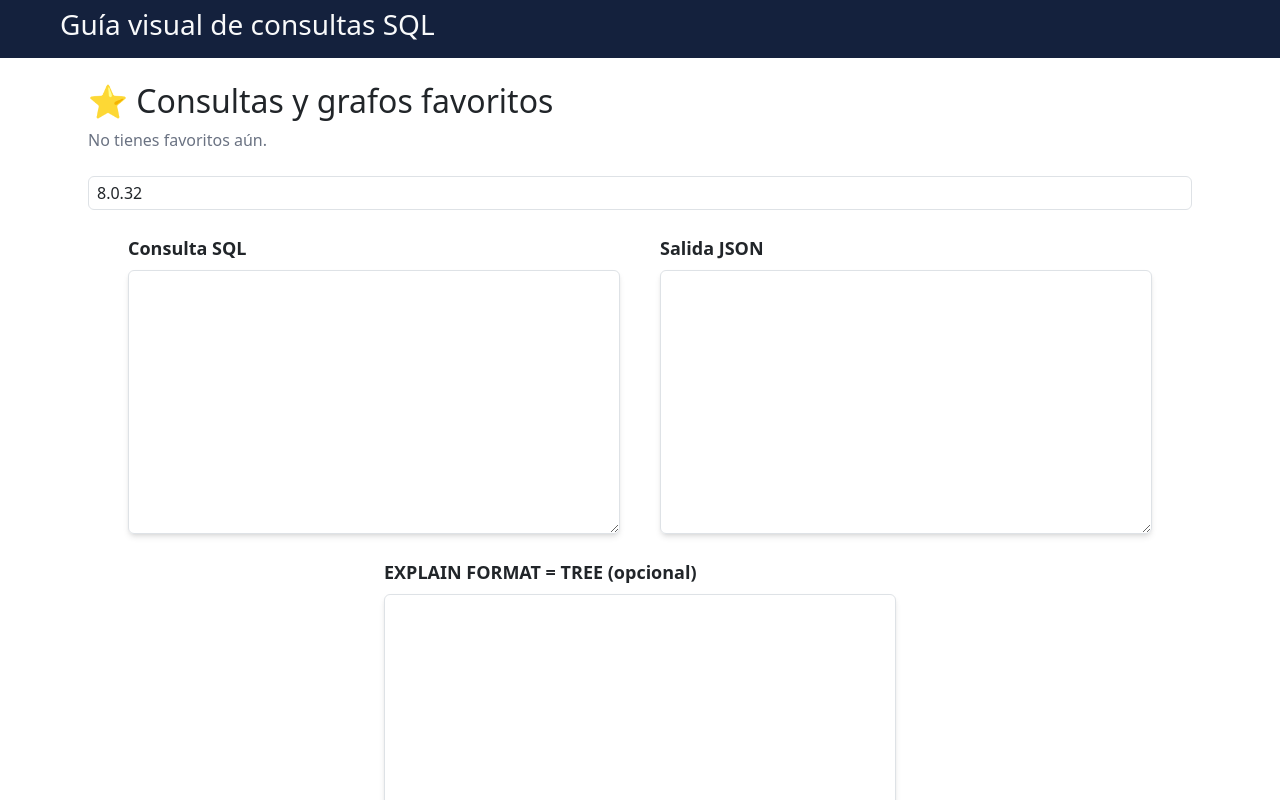
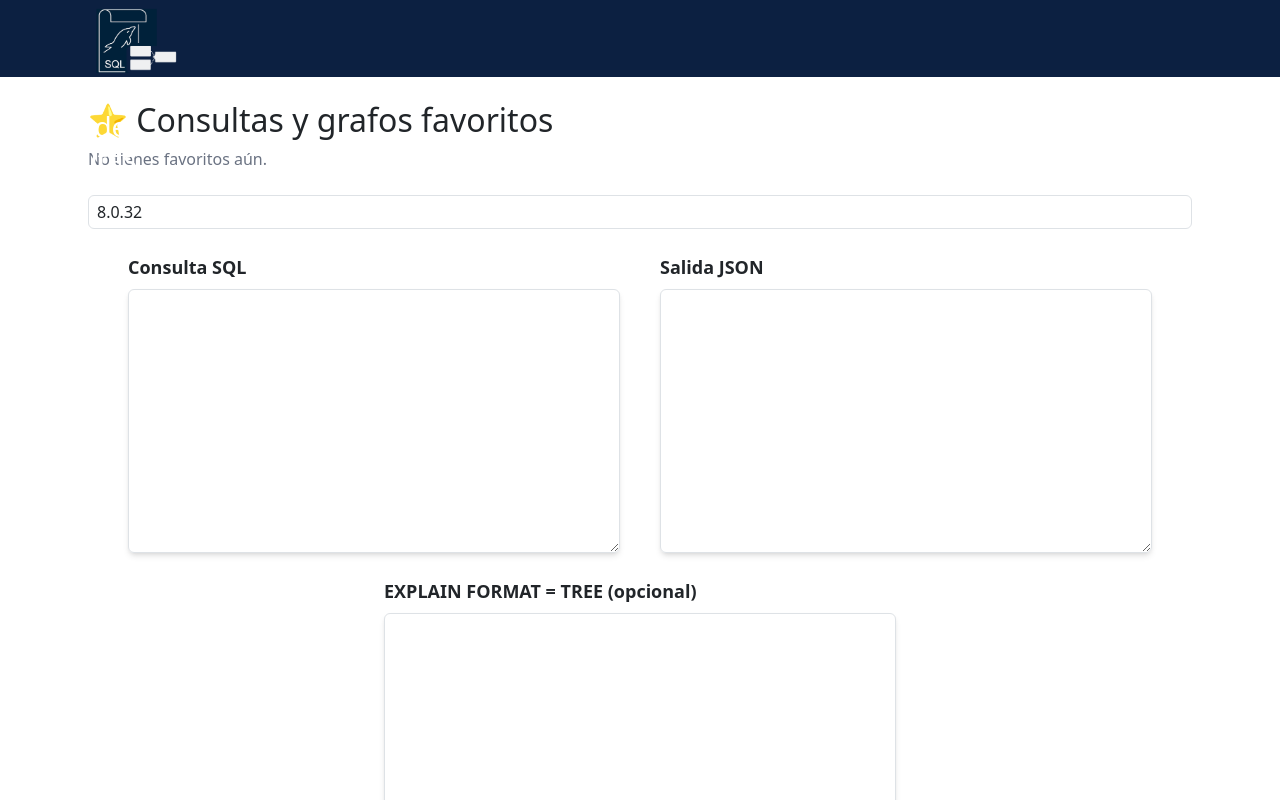
Before and after one commit to jairordtgz/ProyectoAdmisionesKokoa, a React (Vite) app: page / in a window 1280 px wide. Shown: the top 800 px of the page. Built offline with nearby package versions, Linux system fonts and the light colour scheme.

Commit message:
agregando imagen a nabvar y pestaña

```diff
--- a/index.html
+++ b/index.html
@@ -2,9 +2,9 @@
 <html lang="en">
   <head>
     <meta charset="UTF-8" />
-    <link rel="icon" type="image/svg+xml" href="/vite.svg" />
+    <link rel="icon" type="image/svg+xml" href="/JsonAGrafo.png"/>
     <meta name="viewport" content="width=device-width, initial-scale=1.0" />
-    <title>Graph explains MySQL queries</title>
+    <title>SQL Visual Explain</title>
     <link href="https://cdn.jsdelivr.net/npm/bootstrap@5.3.7/dist/css/bootstrap.min.css" rel="stylesheet" integrity="sha384-LN+7fdVzj6u52u30Kp6M/trliBMCMKTyK833zpbD+pXdCLuTusPj697FH4R/5mcr" crossorigin="anonymous">
   </head>
   <body>
--- a/src/App.jsx
+++ b/src/App.jsx
@@ -23,6 +23,7 @@ function App() {
     const exists = favorites.some(
       fav => fav.query === query && fav.url === urlResult
     );
+
     if (!exists) {
       setFavorites([...favorites, { query, url: urlResult }]);
     }
@@ -60,7 +61,7 @@ function App() {
 
         <div className="flex flex-col items-center my-6">
           <button
-            className="bg-[#14213d] text-white px-10 py-3 border rounded shadow-lg"
+            className="bg-[#0c2041] text-white px-10 py-3 border rounded shadow-lg"
             onClick={handleSubmit}
           >
             Generar Grafo
@@ -90,3 +91,7 @@ function App() {
 }
 
 export default App;
+
+
+//logo de pestaña y nombre, poner favoritos a la derecha y añadir un cargando...
+// en el caso de imagenes poner que ya esta cargado
--- a/src/components/NavBar.jsx
+++ b/src/components/NavBar.jsx
@@ -2,9 +2,11 @@ import React from "react";
 import "../index.css"
 const NavBar = () => {
     return (
-        <nav className="navbar bg-[#14213d]  text-light">
-            <div className="container-fluid">
-                <h3 className="margin-left: 1000px text-align-left ml-12"> Guía visual de consultas SQL </h3>
+        <nav className="navbar bg-[#0c2041]  text-light h-[77px]">
+            <div className="container-fluid flex items-center">
+                <img src="src/assets/JsonAGrafo.png" alt="logo" className="h-17 w-22 ml-20"/>
+                <h3 className="text-white mr-280"> Guía visual de consultas SQL </h3>
+
             </div>
         </nav>
         )
```
Also changed, not shown: public/JsonAGrafo.png (added), src/assets/JsonAGrafo.png (added).
